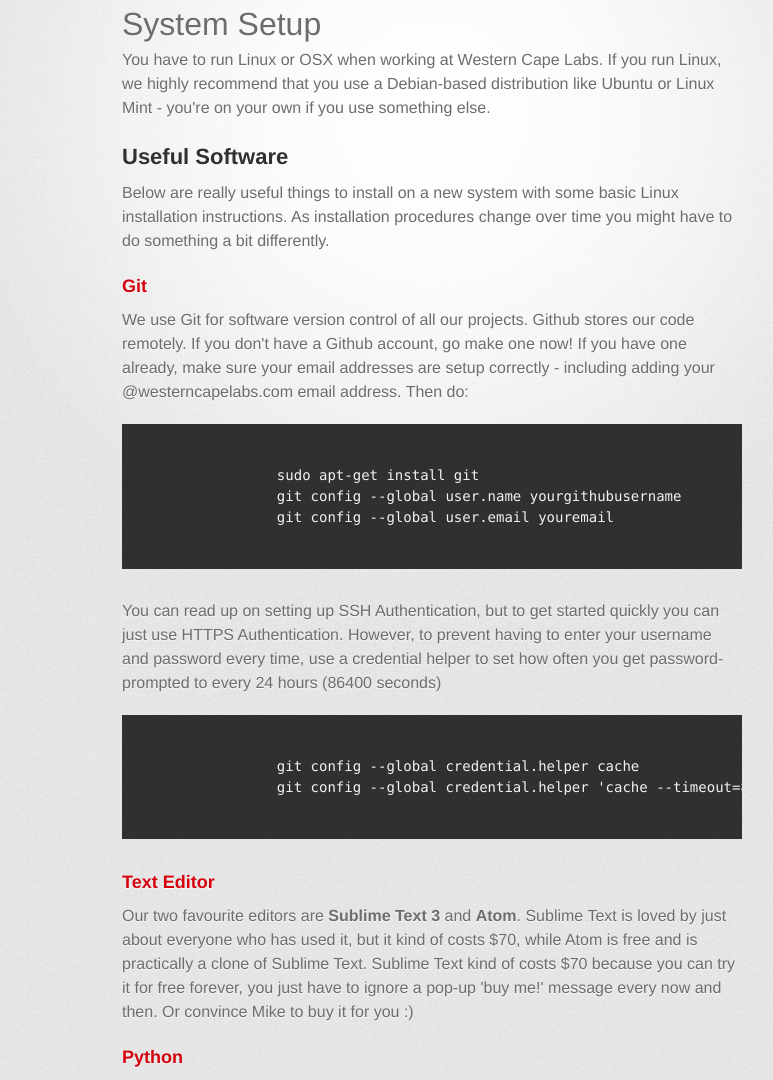
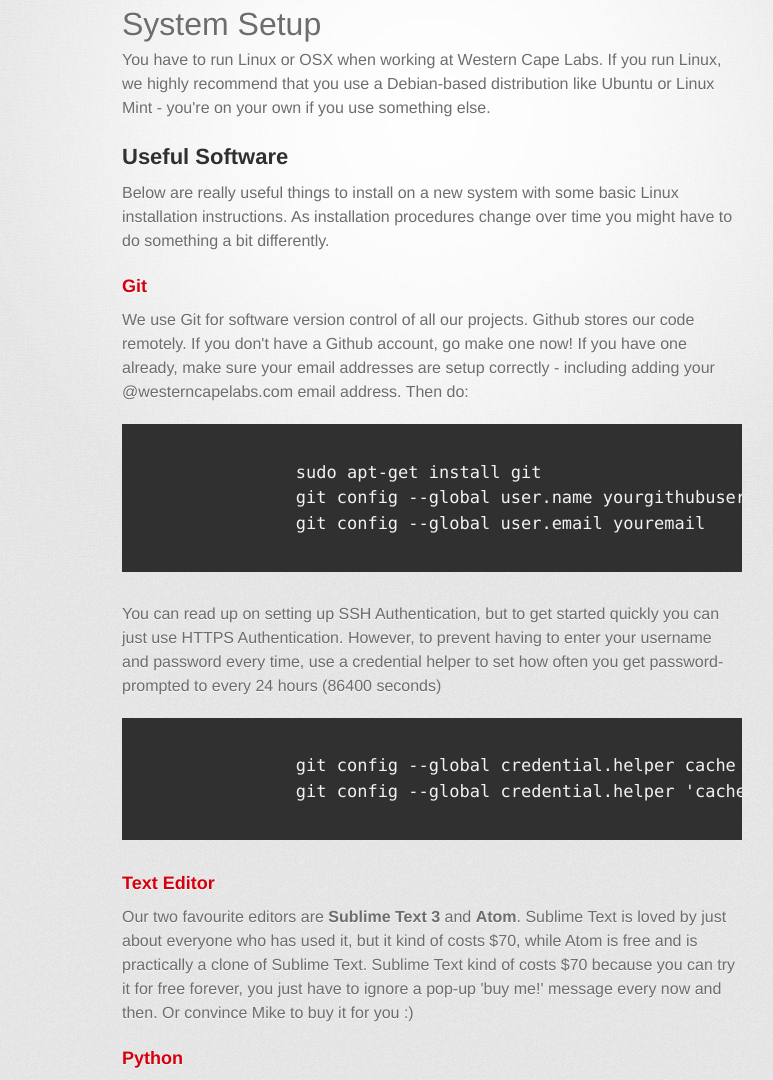
Before and after one commit to westerncapelabs/westerncapelabs.github.io, a Jekyll site: the page built from waysofworking/systemsetup.html, in a window 1280 px wide. Shown: the whole page, without its empty margins (208-981 px from the left). Built offline with Jekyll 4.4.1, drawn with Linux system fonts in a browser that asks for light colours; some web fonts are replaced; Markdown is read by kramdown in place of the engine named in the settings.

Commit message:
minor stylesheet adjustments

```diff
--- a/stylesheets/stylesheet.css
+++ b/stylesheets/stylesheet.css
@@ -168,7 +168,7 @@
 code, pre {
   margin-bottom: 30px;
   font-family: Monaco, "Bitstream Vera Sans Mono", "Lucida Console", Terminal;
-  font-size: 14px;
+  font-size: 17px;
   color: #222;
 }
 
@@ -179,7 +179,7 @@
 }
 
 pre {
-  padding: 20px;
+  padding: 10px;
   overflow: auto;
   color: #f2f2f2;
   text-shadow: none;
```
